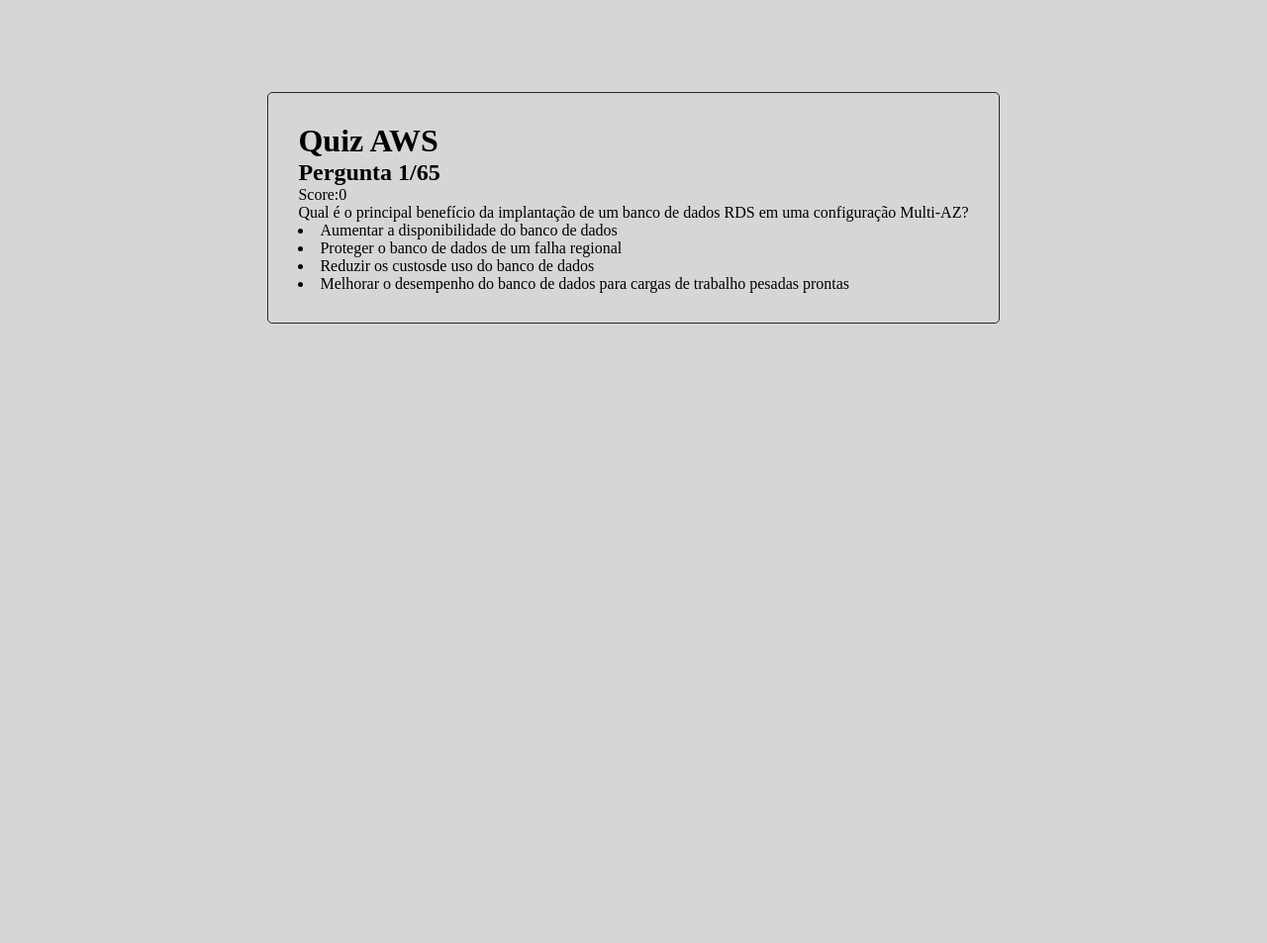
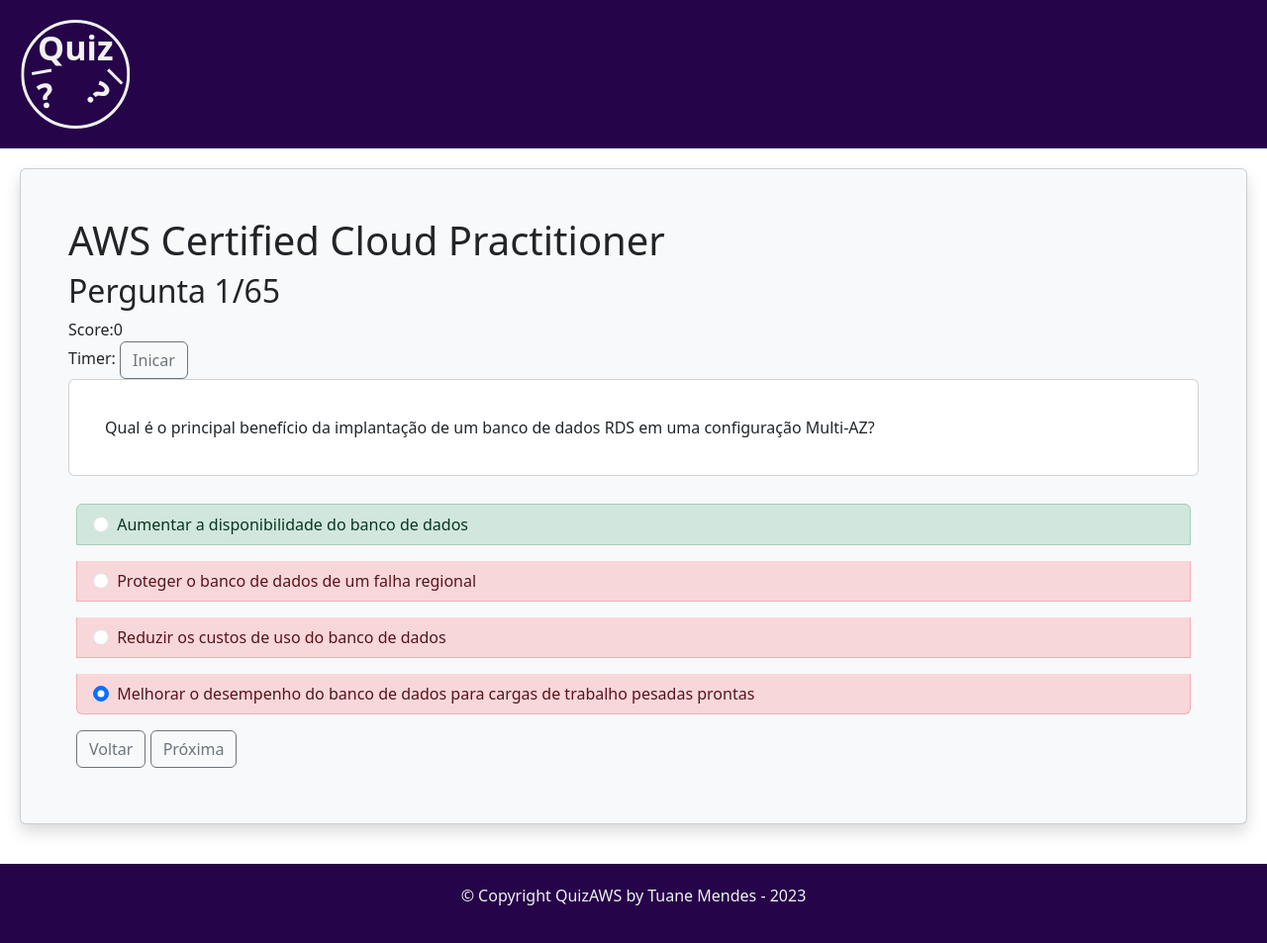
Before and after one commit to Tuanemendes/quiz-aws, a plain HTML site: page assets/index.html in a window 1280 px wide. Shown: the whole page at 99% size. Before the commit the page ends 810 px from the top, so only its background shows below. Drawn offline with nearby package versions, Linux system fonts and the light colour scheme; a script that the page names is missing.

Commit message:
estrutura Html

```diff
--- a/assets/css/style.css
+++ b/assets/css/style.css
@@ -1,26 +1,88 @@
-
-*{
+* {
     padding: 0;
     margin: 0;
     /* border: border-box; */
 }
-body{
-    background-color: rgb(214, 213, 216);
-    height: 100vh;
+
+:root {
+    --purpel: #250449;
+    --gray-ligth: #f1f1f1;
 }
-.quiz-container{
-    display: flex;
-    justify-content: center;
-    align-items: center;
-    height: 50%;
+
+.header-container {
+    background-color: var(--purpel);
+    color: var(--gray-ligth);
+    padding: 10px;
+
+}
+
+.interrogation {
+    width: 110px;
+    height: 110px;
+    border: 3px solid var(--gray-ligth);
+    border-radius: 50%;
+    font-size: 34px;
+    font-weight: bold;
+    cursor: pointer;
+    transition: transform 0.3s;
+    animation: go-back 4s ease-in-out infinite alternate;
+    margin: 10px;
+    text-align: center;
+}
+
+.interrogation::before,
+.interrogation::after {
+    content: '?';
+    position: absolute;
+    width: 20px;
+    height: 3px;
+    background-color: var(--gray-ligth);
+    top: calc(50% - 30px);
+    transition: transform 0.3s ease-in-out;
+}
+
+.interrogation::before {
+    transform: rotate(-10deg);
+    transform-origin: 0 60%;
+    left: 8px;
+    top: 50px;
+}
+
+.interrogation::after {
+    transform: rotate(45deg);
+    transform-origin: 100% 50%;
+    right: 5px;
+    top: 60px;
+}
+
+@keyframes go-back {
+    from {
+        transform: translateX(10px);
+    }
+
+    to {
+        transform: translateX(0);
+    }
+}
+
+
+
+.quiz-container {
     margin: 10px;
     padding: 10px;
-
 }
 
 .card {
     border: 1px solid #2c2828;
     border-radius: 5px;
-    padding: 30px;
+    padding: 20px;
     margin-bottom: 20px;
-  }
+
+}
+
+.footer {
+    background-color: var(--purpel);
+    color: var(--gray-ligth);
+    padding: 20px;
+    text-align: center;
+}
--- a/assets/index.html
+++ b/assets/index.html
@@ -6,39 +6,82 @@
     <meta http-equiv="X-UA-Compatible" content="IE=edge">
     <meta name="viewport" content="width=device-width, initial-scale=1.0">
     <link rel="stylesheet" href="/assets/css/style.css">
+    <link href="https://cdn.jsdelivr.net/npm/bootstrap@5.3.0/dist/css/bootstrap.min.css" rel="stylesheet"
+        integrity="sha384-9ndCyUaIbzAi2FUVXJi0CjmCapSmO7SnpJef0486qhLnuZ2cdeRhO02iuK6FUUVM" crossorigin="anonymous">
     <title>Quiz AWS</title>
 </head>
 
 <body>
-
-
-    <div id="quiz-container" class="quiz-container">
-        <div class="card">
+    <header class="header-container">
+        <div class="interrogation">
+            <p>Quiz </p>
+        </div>
+    </header>
+    <main id="quiz-container" class="quiz-container ">
+        <section class="card shadow p-5 bg-body-tertiary rounded">
             <div class="quiz-title">
-                <h1>Quiz AWS</h1>
+                <h1>AWS Certified Cloud Practitioner</h1>
                 <div>
                     <h2>Pergunta 1/65</h2>
                     <span class="corretc-score">Score:0</span>
                 </div>
-
+                <div>
+                    <span>Timer: </span>
+                    <button type="button" class="btn btn-outline-secondary btn-iniciar">Inicar</button>
+                </div>
             </div>
             <div>
-                <div class="question">
-                    <p>Qual é o principal benefício da implantação de um banco de dados RDS em uma configuração
-                        Multi-AZ?</p>
+                <div class="card">
+                    <div class="card-body">
+                        Qual é o principal benefício da implantação de um banco de dados RDS em uma configuração
+                        Multi-AZ?
+                    </div>
                 </div>
                 <div class="options">
-                    <li>Aumentar a disponibilidade do banco de dados</li>
-                    <li>Proteger o banco de dados de um falha regional</li>
-                    <li>Reduzir os custosde uso do banco de dados</li>
-                    <li>Melhorar o desempenho do banco de dados para cargas de trabalho pesadas prontas</li>
+
+                    <ul class="list-group">
+
+                        <li class="list-group-item list-group-item-success m-2">
+                            <input class="form-check-input me-1" type="radio" name="listGroupRadio" value=""
+                                id="firstRadio" checked>
+                            <label class="form-check-label" for="firstRadio">Aumentar a disponibilidade do banco de
+                                dados</label>
+                        </li>
+                        <li class="list-group-item list-group-item-danger m-2">
+                            <input class="form-check-input me-1" type="radio" name="listGroupRadio" value=""
+                                id="firstRadio" checked>
+                            <label class="form-check-label" for="firstRadio">Proteger o banco de dados de um falha
+                                regional</label>
+                        </li>
+                        <li class="list-group-item list-group-item-danger m-2">
+                            <input class="form-check-input me-1" type="radio" name="listGroupRadio" value=""
+                                id="firstRadio" checked>
+                            <label class="form-check-label" for="firstRadio">Reduzir os custos de uso do banco de
+                                dados</label>
+                        </li>
+                        <li class="list-group-item list-group-item-danger m-2">
+                            <input class="form-check-input me-1" type="radio" name="listGroupRadio" value=""
+                                id="firstRadio" checked>
+                            <label class="form-check-label" for="firstRadio">Melhorar o desempenho do banco de dados
+                                para cargas de trabalho pesadas prontas</label>
+                        </li>
+                    </ul>
+                </div>
+                <div class="m-2">
+                    <button type="button" class="btn btn-outline-secondary">Voltar</button>
+                    <button type="button" class="btn btn-outline-secondary">Próxima</button>
                 </div>
             </div>
-        </div>
+        </section>
+    </main>
+    <footer class="footer">
+        <p> &copy; Copyright QuizAWS by Tuane Mendes - 2023</p>
+    </footer>
 
-
-    </div>
     <script src="seu-script-javascript.js"></script>
+    <script src="https://cdn.jsdelivr.net/npm/bootstrap@5.3.0/dist/js/bootstrap.bundle.min.js"
+        integrity="sha384-geWF76RCwLtnZ8qwWowPQNguL3RmwHVBC9FhGdlKrxdiJJigb/j/68SIy3Te4Bkz"
+        crossorigin="anonymous"></script>
 </body>
 
 </html>
```
Also changed, not shown: assets/js/script.js (added).
